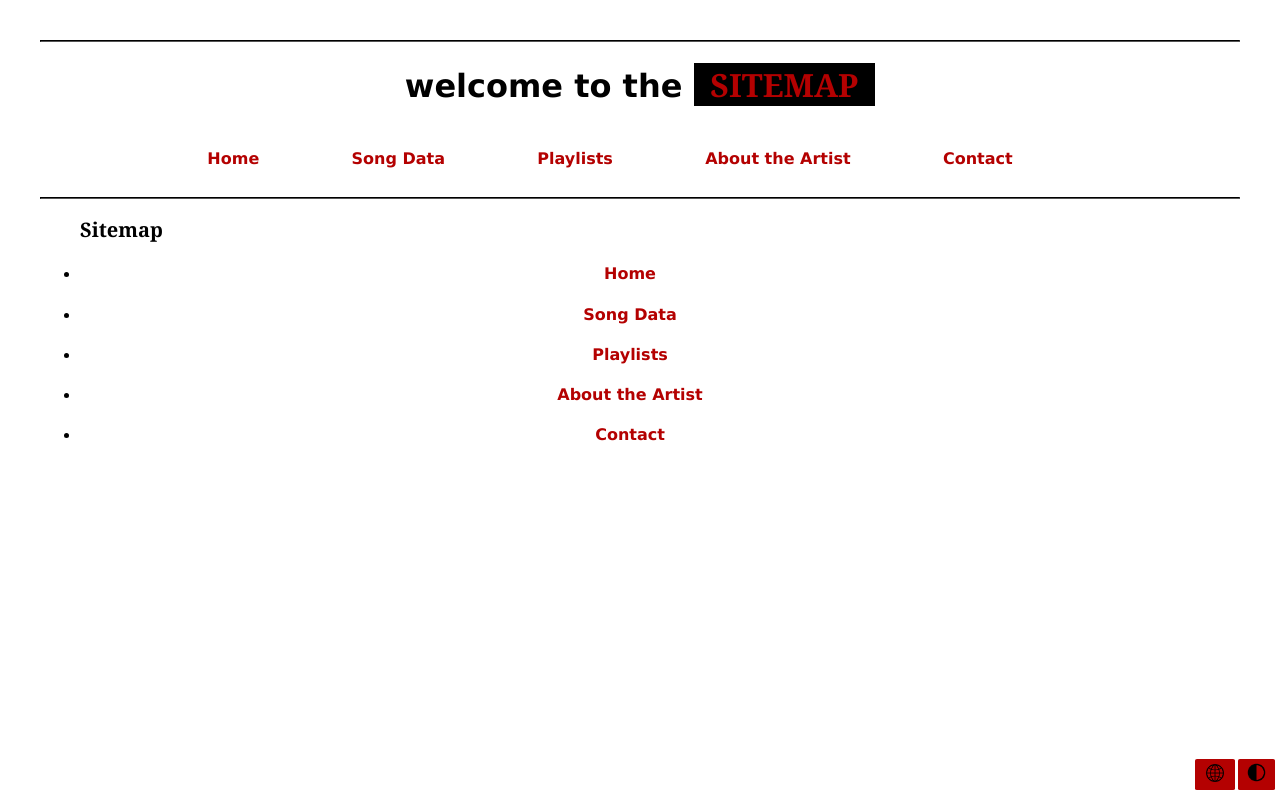
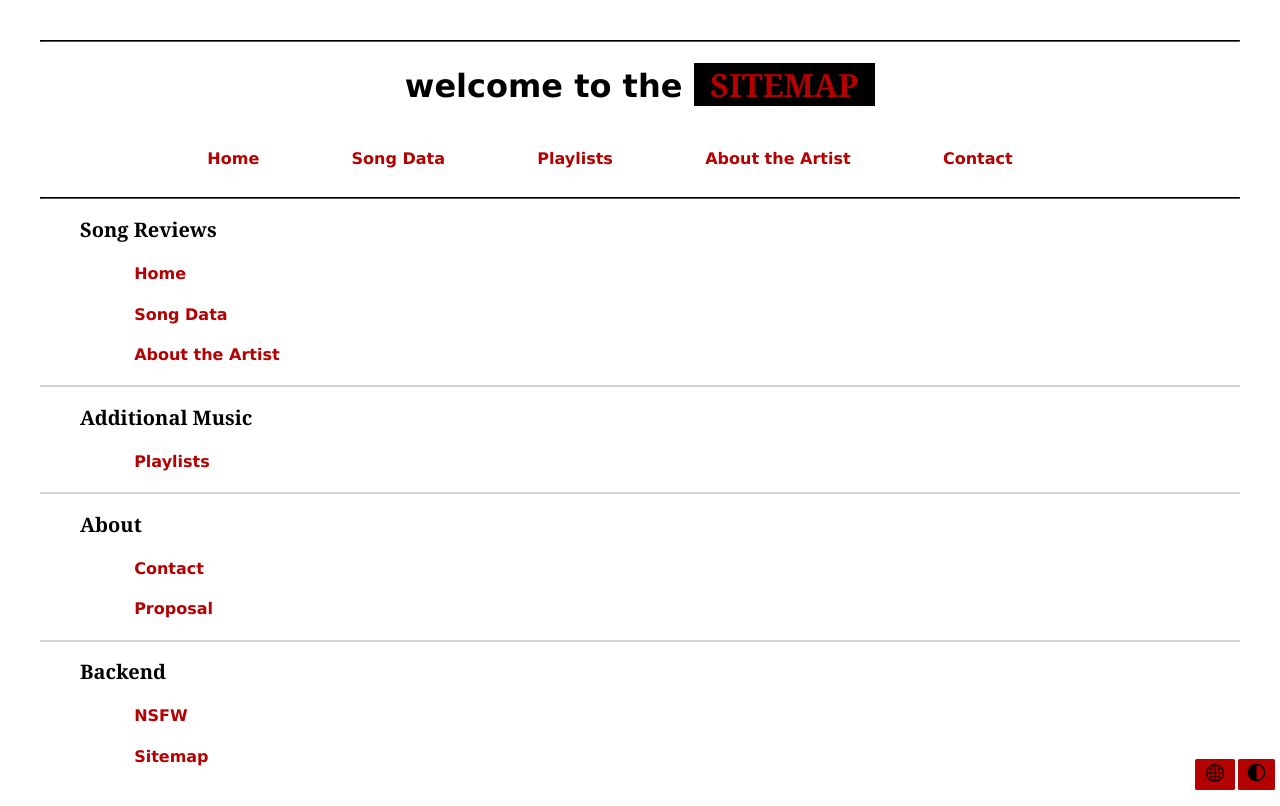
Before and after one commit to smcdermott3/project, a PHP site: page /project_sitemap.html in a window 1280 px wide. Run offline with PHP 8.4, Linux system fonts and the light colour scheme.

Commit message:
project sitemap breakers

```diff
--- a/project_sitemap.html
+++ b/project_sitemap.html
@@ -21,15 +21,29 @@
         </ul>
     </nav>
 <hr>
+<div class="sitemaplist">
+    <ul><h2>Song Reviews</h2>
+        <li> <h4><a href="index.html"> &nbsp; Home &nbsp; </a></h4> </li>
+        <li> <h4><a href="song_info.html"> &nbsp; Song Data &nbsp; </a></h4> </li>
+        <li> <h4><a href="about_the_artist.html"> &nbsp; About the Artist &nbsp; </a></h4> </li>
+    </ul>
+<hr id="smbreaker">
+    <ul><h2>Additional Music</h2>
+        <li> <h4><a href="playlists.html"> &nbsp; Playlists &nbsp; </a></h4> </li>
+    </ul>
+    <hr id="smbreaker">
+    <ul><h2>About</h2>
+        <li> <h4><a href="contact.html"> &nbsp; Contact &nbsp; </a></h4> </li>
+        <li> <h4><a href="proposal.html"> &nbsp; Proposal &nbsp; </a></h4> </li>
 
-    <ul id="sitemaplist"><h2>Sitemap</h2>
-        <li> <h4 id="sitemaplinks"><a href="index.html"> &nbsp; Home &nbsp; </a></h4> </li>
-        <li> <h4 style="text-align: center;"><a href="song_info.html"> &nbsp; Song Data &nbsp; </a></h4> </li>
-        <li> <h4 style="text-align: center;"><a href="NSFW.html"> &nbsp; Playlists &nbsp; </a></h4> </li>
-        <li> <h4 style="text-align: center;"><a href="about_the_artist.html"> &nbsp; About the Artist &nbsp; </a></h4> </li>
-        <li> <h4 style="text-align: center;"><a href="contact.html"> &nbsp; Contact &nbsp; </a></h4> </li>
     </ul>
+    <hr id="smbreaker">
 
+    <ul><h2>Backend</h2>
+        <li> <h4><a href="NSFW.html"> &nbsp; NSFW &nbsp; </a></h4> </li>
+        <li> <h4><a href="project_sitemap.html"> &nbsp; Sitemap &nbsp; </a></h4> </li>
+    </ul>
+</div>
 
 
     <div>
--- a/styles/rtd.css
+++ b/styles/rtd.css
@@ -246,6 +246,21 @@ tr:hover {
     text-align: center;
 }
 
+.sitemaplist h4 {
+    font-family: Verdana;
+    text-align: left;
+    margin-left: 40px;
+  }
+
+  .sitemaplist ul {
+      list-style-type: none;
+  }
+
+  #smbreaker {
+      color: lightgray;
+      border: lightgray solid 1px;
+  }
+
 /* below is dark mode */
 .dark-mode {
   background-color: rgb(0, 0, 0);
@@ -268,6 +283,12 @@ tr:hover {
   color: whitesmoke;
   border-color: whitesmoke;
 }
+
+.dark-mode  #smbreaker {
+    color: rgb(77, 77, 77);
+    border: rgb(77, 77, 77) solid 1px;
+}
+
 .dark-mode .card {
   background-color: rgb(22, 22, 22);
   box-shadow: 0 4px 8px 0 rgb(77, 77, 74);
```
